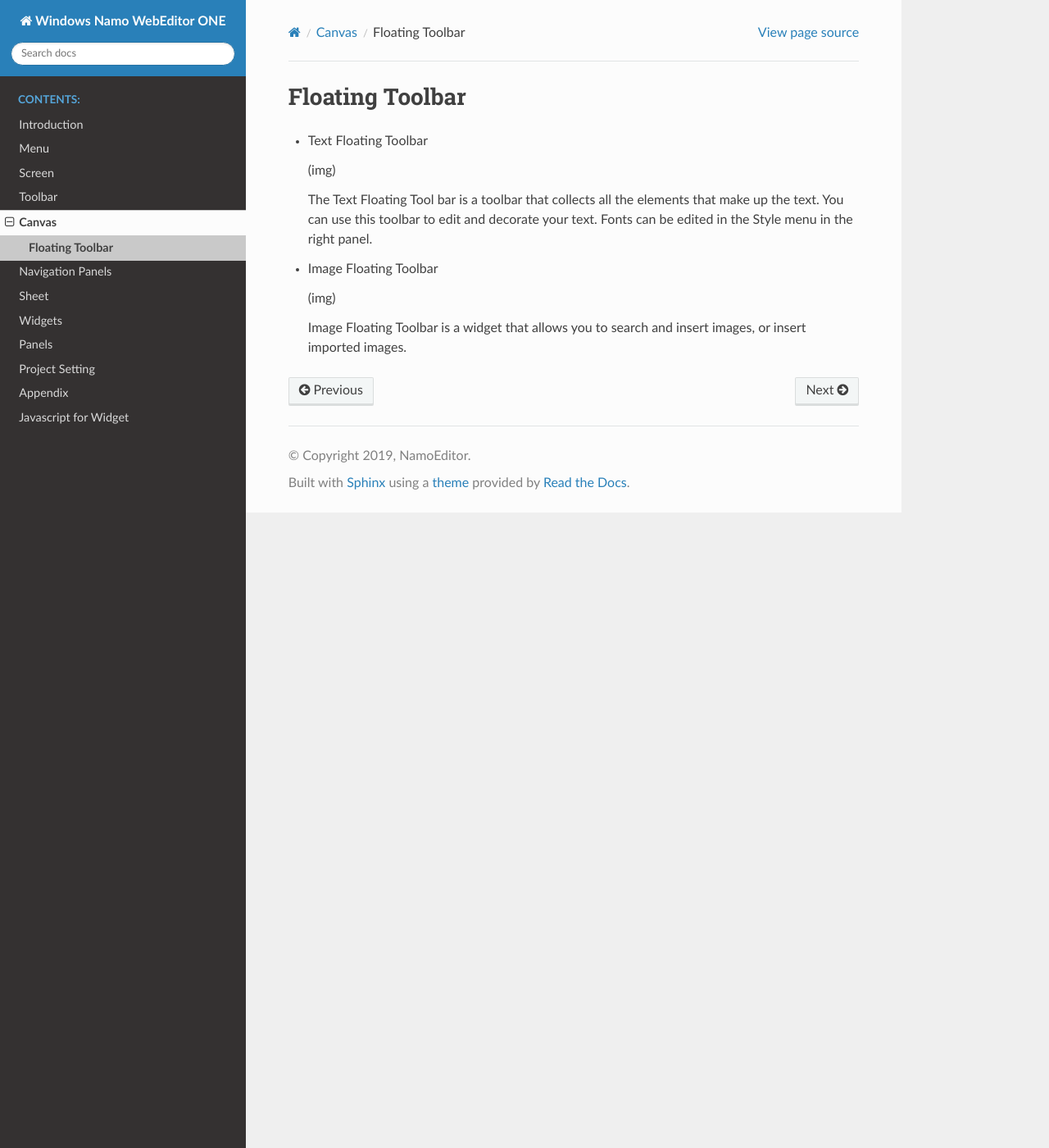
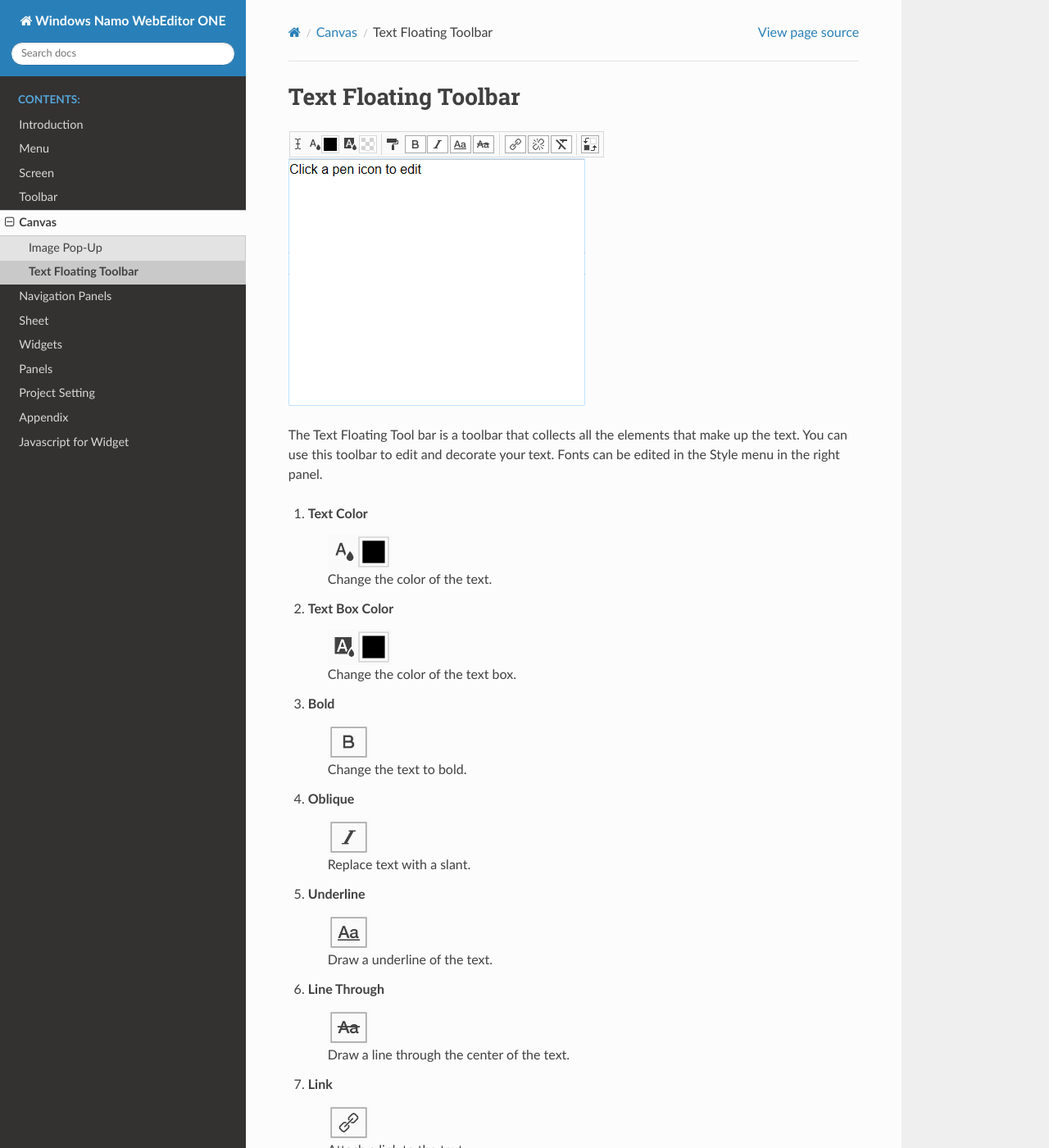
Before and after one commit to JDLabOrg/WinIUManual, a Sphinx documentation site: the page built from source/canvas/text.rst, in a window 1280 px wide and 1400 px high. Shown: the whole window at 82% size. Built offline with Sphinx 7.4.7 and the Read the Docs theme 2.0.0, drawn with Linux system fonts in a browser that asks for light colours; pages that are not in the unit, such as notebooks, are missing from menus; some of the changed text lies outside the part shown.

Commit message:
text floating toolbar 메뉴 설명

```diff
--- /dev/null
+++ b/source/canvas/img.rst
@@ -0,0 +1,3 @@
+Image Pop-Up
+----------------------------------
+Image Pop-Up is a widget that allows you to search and insert images, or insert imported images.
--- a/source/canvas/text.rst
+++ b/source/canvas/text.rst
@@ -1,13 +1,66 @@
-Floating Toolbar
+Text Floating Toolbar
 ----------------------------------
-- Text Floating Toolbar
+.. image:: /_static/canvas/text_toolbar.png
 
-  (img)
+The Text Floating Tool bar is a toolbar that collects all the elements that make up the text.
+You can use this toolbar to edit and decorate your text. Fonts can be edited in the Style menu in the right panel.
 
-  The Text Floating Tool bar is a toolbar that collects all the elements that make up the text. You can use this toolbar to edit and decorate your text. Fonts can be edited in the Style menu in the right panel.
+#. Text Color
+    .. image:: /_static/canvas/font_color.png
+        :height: 44px
 
-- Image Floating Toolbar
+    Change the color of the text.
 
-  (img)
+#. Text Box Color
+    .. image:: /_static/canvas/block_color.png
+        :height: 44px
 
-  Image Floating Toolbar is a widget that allows you to search and insert images, or insert imported images.
+    Change the color of the text box.
+
+#. Bold
+    .. image:: /_static/canvas/bold.png
+        :height: 44px
+
+    Change the text to bold.
+
+#. Oblique
+    .. image:: /_static/canvas/oblique.png
+        :height: 44px
+
+    Replace text with a slant.
+
+#. Underline
+    .. image:: /_static/canvas/underline.png
+        :height: 44px
+
+    Draw a underline of the text.
+
+#. Line Through
+    .. image:: /_static/canvas/line_through.png
+        :height: 44px
+
+    Draw a line through the center of the text.
+
+#. Link
+    .. image:: /_static/canvas/link.png
+        :height: 44px
+
+    Attach a link to the text.
+
+#. Unlink
+    .. image:: /_static/canvas/unlink.png
+        :height: 44px
+
+    Removes the link to the text.
+
+#. Delete Font Style
+    .. image:: /_static/canvas/delete_style.png
+        :height: 44px
+
+    Delete all styles applied to the text.
+
+#. Change Inputbox Background
+    .. image:: /_static/canvas/reversal.png
+        :height: 44px
+
+    Changes the background color of the input box.
```
Also changed, not shown: source/_static/canvas/block_color.png (added), source/_static/canvas/bold.png (added), source/_static/canvas/delete_style.png (added), source/_static/canvas/font_color.png (added), source/_static/canvas/line_through.png (added), source/_static/canvas/link.png (added), source/_static/canvas/oblique.png (added), source/_static/canvas/reversal.png (added), source/_static/canvas/text_toolbar.png (added), source/_static/canvas/underline.png (added), source/_static/canvas/unlink.png (added).
